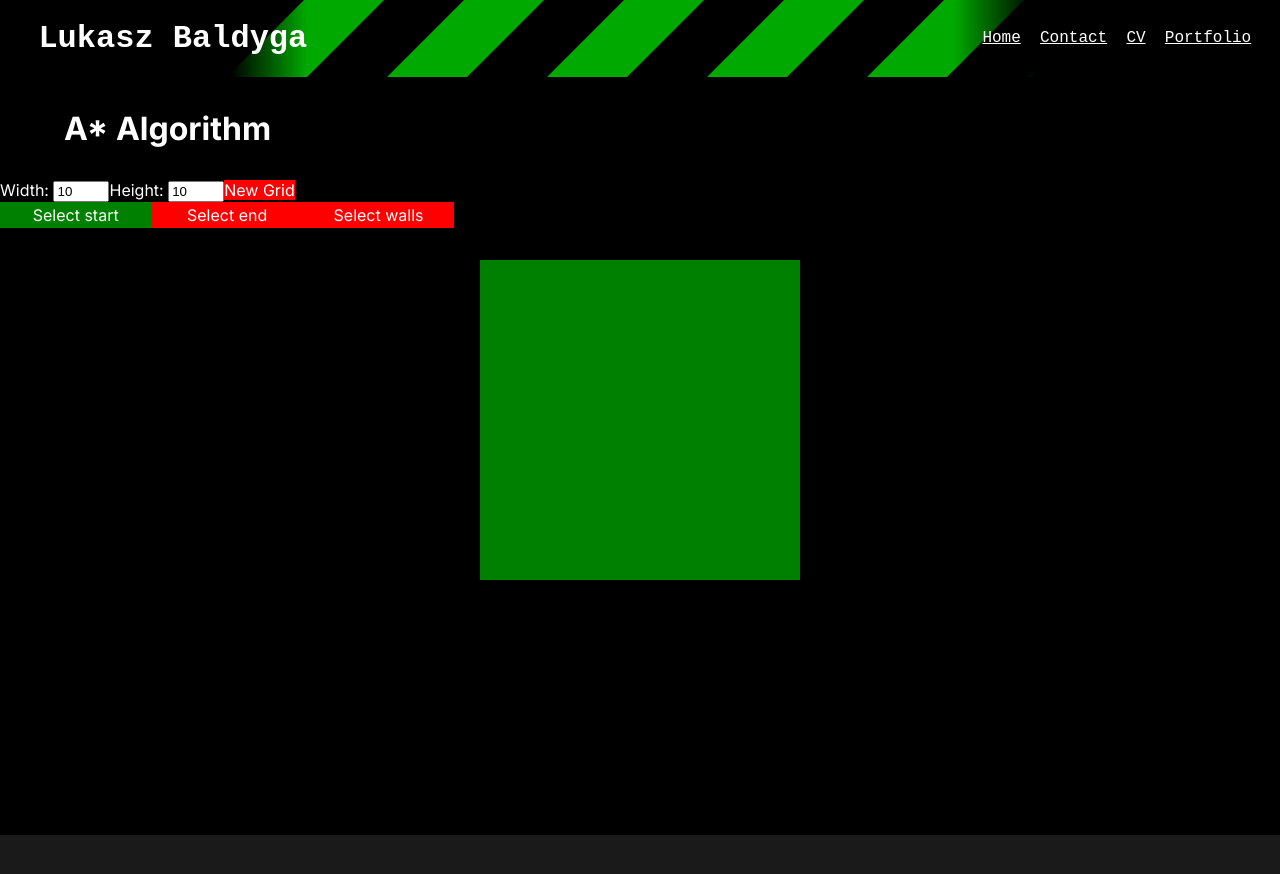
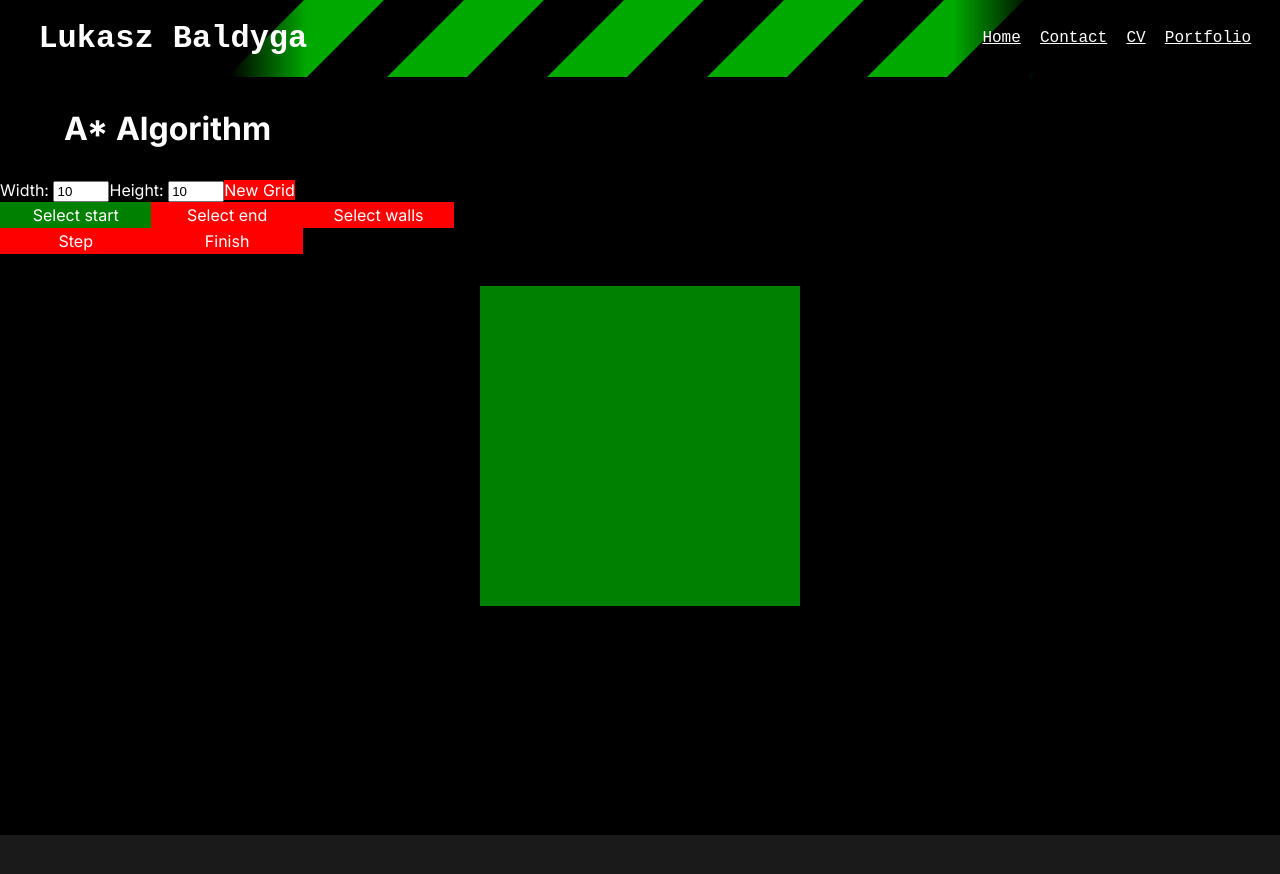
Before and after one commit to Rijndael1998/Website-Neo, a Next.js app: page /fun/a-star in a window 1280 px wide. Shown: the top 874 px of the page. Built offline with nearby package versions, Linux system fonts and the light colour scheme.

Commit message:
Stepping functionality now possible

```diff
--- a/src/app/fun/a-star/page.tsx
+++ b/src/app/fun/a-star/page.tsx
@@ -30,29 +30,29 @@ export default function A_Star() {
     const initialSize = 10;
     const maxSize = 40;
 
+
+    const [callback, setCallback] = useState<(x: number, y: number) => void>();
+    const [AS, setAS] = useState<AStar>(new AStar(generateGridState(initialSize, initialSize)));
+
     const [state, setState] = useState<GridState<AStarStates>>(generateGridState(initialSize, initialSize));
     const [stage, setStage] = useState<AStarStages>(AStarStages.Start);
-    const [callback, setCallback] = useState<(x: number, y: number) => void>();
-    const [AS, setAS] = useState<AStar>(new AStar(state));
+    const [canStep, setCanStep] = useState<boolean>(false);
 
     const [InputWidth, setInputWidth] = useState<number>(initialSize);
     const [InputHeight, setInputHeight] = useState<number>(initialSize);
 
     useEffect(() => {
         const newCallback = (x: number, y: number) => {
-            const [newState, newStage] = AS.interaction(x, y, stage);
+            const result = AS.interaction(x, y, stage);
             console.log("cb", x, y);
-            setState(newState);
-            setStage(newStage);
+            setStage(result.gridStage);
+            setState(result.gridState);
+            setCanStep(result.canContinue);
         }
 
         setCallback(() => newCallback);
     }, [AS, stage]);
 
-    useEffect(() => {
-        console.log("state changed");
-        setAS(new AStar(state))
-    }, [state]);
 
     return <>
         <h1>
@@ -62,7 +62,7 @@ export default function A_Star() {
             Width: <NumUpDown start={initialSize} min={initialSize} max={maxSize} callback={(num) => setInputWidth(num)} />
             Height: <NumUpDown start={initialSize} min={initialSize} max={maxSize} callback={(num) => setInputHeight(num)} />
             <GenericButton className={classNames(styles.stageButton, styles.inline)} onClick={() => {
-                setState(generateGridState(InputWidth, InputHeight));
+                setAS(new AStar(generateGridState(InputWidth, InputHeight)));
                 setStage(AStarStages.Start);
             }}>New Grid</GenericButton>
         </div>
@@ -71,6 +71,10 @@ export default function A_Star() {
             <GenericButton className={styles.stageButton} onClick={() => setStage(AStarStages.End)} selected={stage == AStarStages.End}><p>Select end</p></GenericButton>
             <GenericButton className={styles.stageButton} onClick={() => setStage(AStarStages.Wall)} selected={stage == AStarStages.Wall}><p>Select walls</p></GenericButton>
         </div>
-        <Grid className={styles.grid} state={AS} callback={callback} />
+        <div className={styles.stageButtons}>
+            <GenericButton className={styles.stageButton} selected={canStep}><p>Step</p></GenericButton>
+            <GenericButton className={styles.stageButton}><p>Finish</p></GenericButton>
+        </div>
+        <Grid className={styles.grid} state={state} callback={callback} />
     </>
 }
--- a/src/components/algorithms/a*/_a*.ts
+++ b/src/components/algorithms/a*/_a*.ts
@@ -52,6 +52,14 @@ class AStarNode {
     }
 }
 
+export class AStarResult {
+    constructor(
+        public readonly gridState: GridState<AStarStates>,
+        public readonly gridStage: AStarStages,
+        public readonly canContinue: boolean,
+    ) { }
+}
+
 export default class AStar implements StyledGridState {
 
     state: GridState<AStarStates>
@@ -64,6 +72,8 @@ export default class AStar implements StyledGridState {
 
     constructor(state: GridState<AStarStates>) {
         this.state = state;
+
+        this.generate();
     }
 
     generate() {
@@ -85,13 +95,13 @@ export default class AStar implements StyledGridState {
         }
 
         // something's wrong
-        if (this.canContinue() === undefined)
+        if (!this.canContinue())
             return;
 
         this.open.push(this.start)
     }
 
-    canContinue() {
+    canContinueReason() {
         if (this.start === undefined)
             return "Start is not defined";
 
@@ -100,6 +110,10 @@ export default class AStar implements StyledGridState {
 
         if (this.start == this.end)
             return "The start can't be the same as the end";
+    }
+
+    canContinue() {
+        return this.canContinueReason() === undefined;
     }
 
     getStyledGridState(): string[][] {
@@ -118,19 +132,19 @@ export default class AStar implements StyledGridState {
         this.state.state[y][x] = state;
     }
 
-    interaction(x: number, y: number, stage: AStarStages): [GridState<AStarStates>, AStarStages] {
+    interaction(x: number, y: number, stage: AStarStages): AStarResult {
         console.log(stage)
         switch (stage) {
             case AStarStages.Wall: {
-                return [this.toggleWall(x, y), stage];
+                return new AStarResult(this.toggleWall(x, y), stage, this.canContinue(), );
             }
 
             case AStarStages.Start: {
-                return [this.clearAndSet(x, y, AStarStates.Start), AStarStages.End];
+                return new AStarResult(this.clearAndSet(x, y, AStarStates.Start), AStarStages.End, this.canContinue(), );
             }
 
             case AStarStages.End: {
-                return [this.clearAndSet(x, y, AStarStates.End), AStarStages.Wall];
+                return new AStarResult(this.clearAndSet(x, y, AStarStates.End), AStarStages.Wall, this.canContinue(), );
             }
         }
     }
@@ -139,6 +153,12 @@ export default class AStar implements StyledGridState {
         // find old start
         this.state.state = this.state.state.map((col) => col.map(item => item == state ? AStarStates.Node : item));
         this.setElementState(x, y, state);
+
+        if(state === AStarStates.Start)
+            this.start = this.all[x][y];
+
+        if(state === AStarStates.End)
+            this.end = this.all[x][y];
 
         return this.state.new();
     }
```
